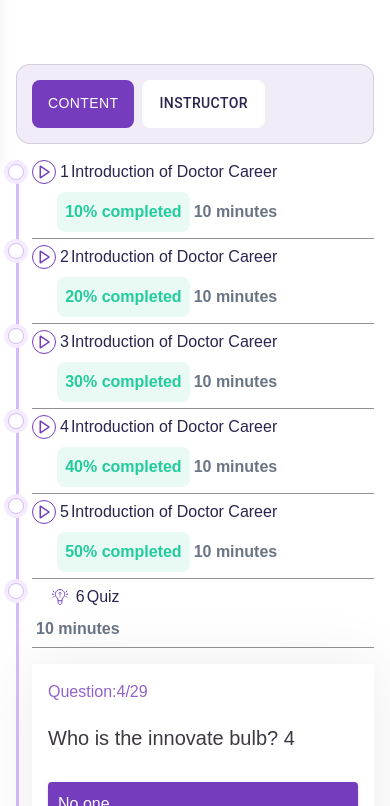
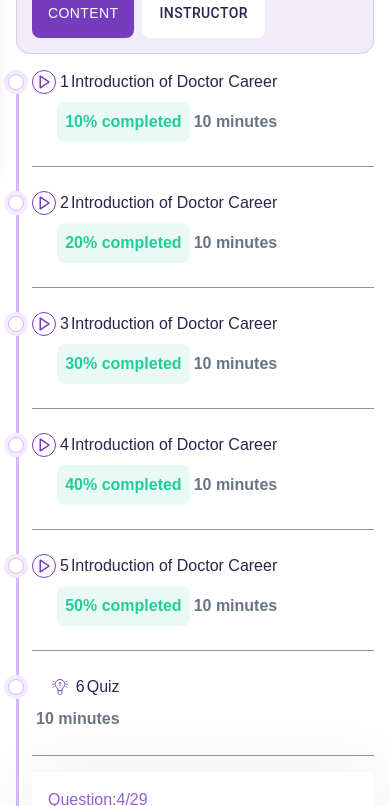
Before and after one commit to waseem2u/education, a Next.js app: page / in a window 390 px wide. Shown: the part 680-1486 px from the top of the page. Built offline with nearby package versions, Linux system fonts and the light colour scheme.

Commit message:
mt fixing

```diff
--- a/src/component/CareerCustomTab.tsx
+++ b/src/component/CareerCustomTab.tsx
@@ -203,11 +203,15 @@ export default function BasicTabs() {
 
               {CAREER_D0CTOR.map((x, index) => (
                 <div key={index} className="relative block md:hidden">
-                  <div className="absolute -left-6 top-[4px] lg:-left-20  lg:top-[1px] w-4 h-4 lg:w-[32px] lg:h-[32px] stars-shadow border border-light-violet rounded-full"></div>
+                  <div
+                    className={`absolute -left-6 top-[4px] lg:-left-20  lg:top-[1px] w-4 h-4 lg:w-[32px] lg:h-[32px] stars-shadow border border-light-violet rounded-full ${
+                      index === 0 ? "mt-0 mb-6" : "my-6"
+                    }`}
+                  ></div>
                   <div className="">
                     <div
                       className={`w-full max-w-[1132px] flex justify-between items-center border-b border-natural-grey  ${
-                        index === 0 ? "pt-0 pb-[6px]" : "py-[6px]"
+                        index === 0 ? "pt-0 pb-6" : "py-6"
                       }`}
                     >
                       <div className=" flex justify-center items-end flex-col gap-2">
--- a/src/component/CareerDoctor.tsx
+++ b/src/component/CareerDoctor.tsx
@@ -34,7 +34,7 @@ const CareerDoctor = () => {
   };
 
   return (
-    <div className="px-4 md:px-16 lg:px-40 mt-[138px]">
+    <div className="px-4 md:px-16 lg:px-40 mt-12 lg:mt-[138px]">
       <div className="flex justify-start items-center">
         <div className="w-full max-w-[1192px] h-[474px] flex justify-center items-center">
           <div className="max-w-[443px] h-full bg-purple-heart rounded-l-lg relative">
```
